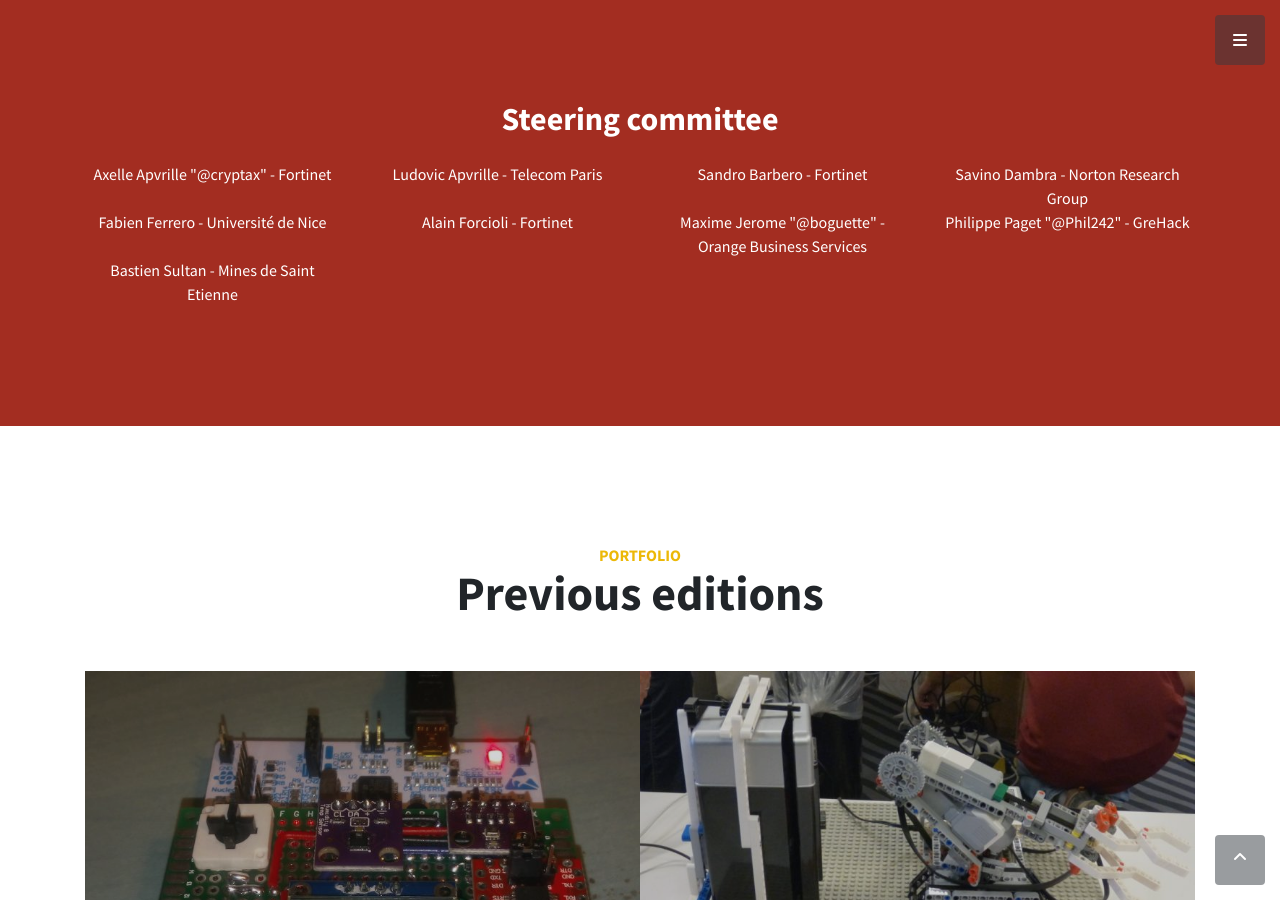
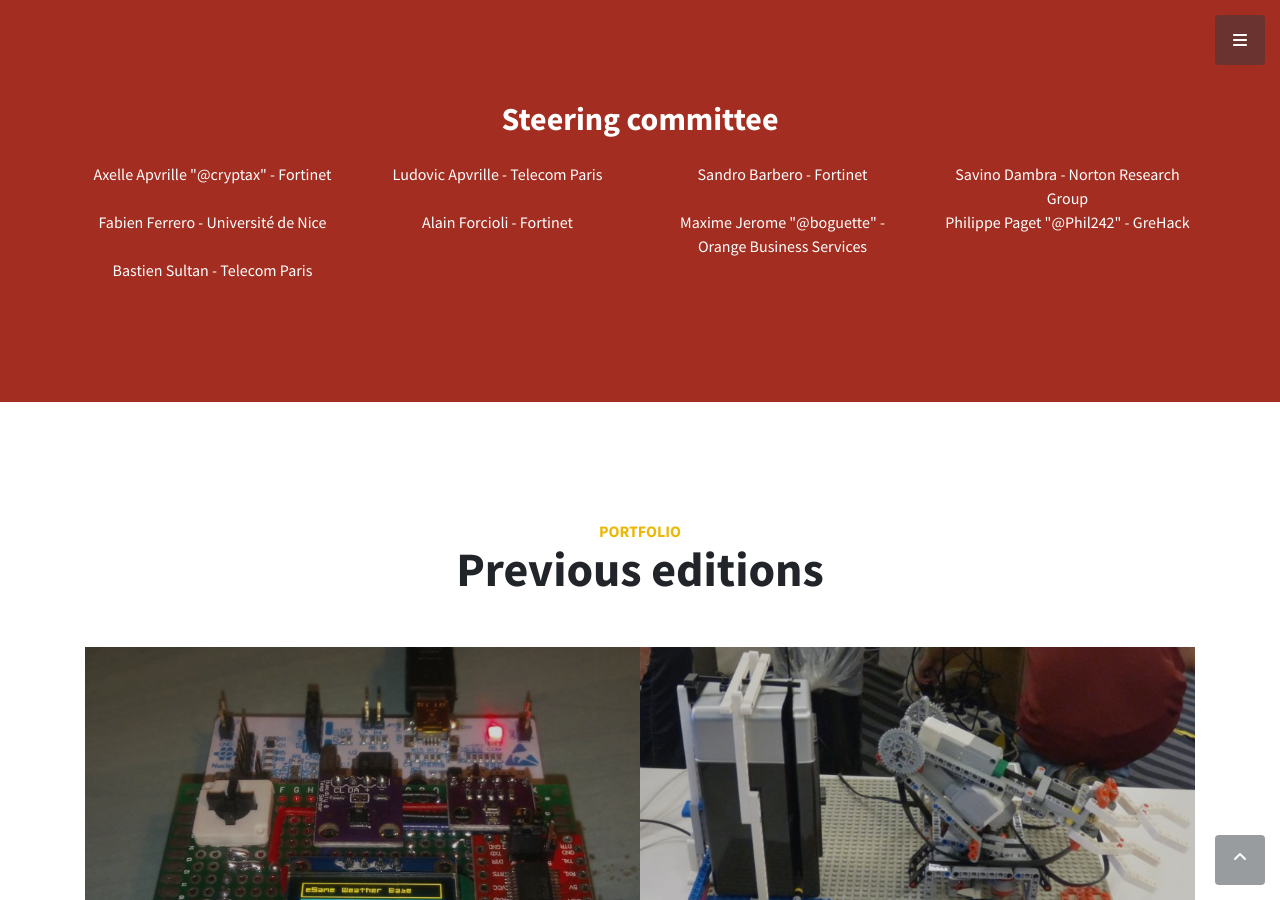
Before and after one commit to ph0wn/ph0wn.github.io, a Jekyll site: the page built from index.html, in a window 1280 px wide and 900 px high, scrolled down 5922 px. Built offline with Jekyll 4.4.1, drawn with Linux system fonts in a browser that asks for light colours.

Commit message:
affiliation change

```diff
--- a/index.html
+++ b/index.html
@@ -272,7 +272,7 @@ decide which one is best for you. We'll cover security considerations and
 	  </div>
 
 	  <div class="col-lg-3 col-md-8 mb-5 mb-md-0">
-	  Bastien Sultan - Mines de Saint Etienne
+	  Bastien Sultan - Telecom Paris
 	</div>
       </div>
     </div>
```
